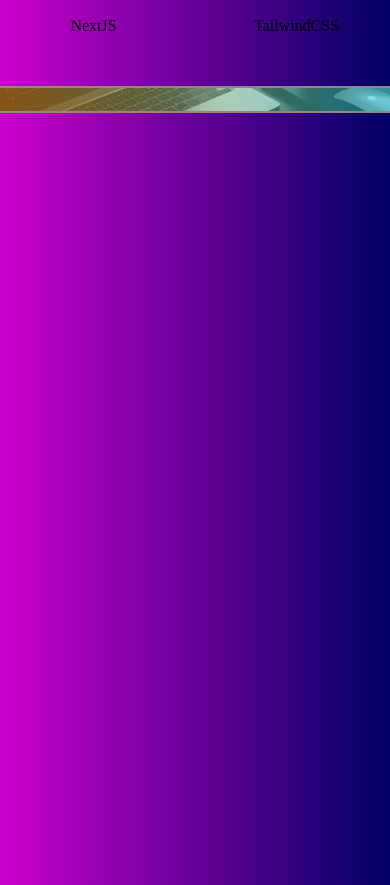
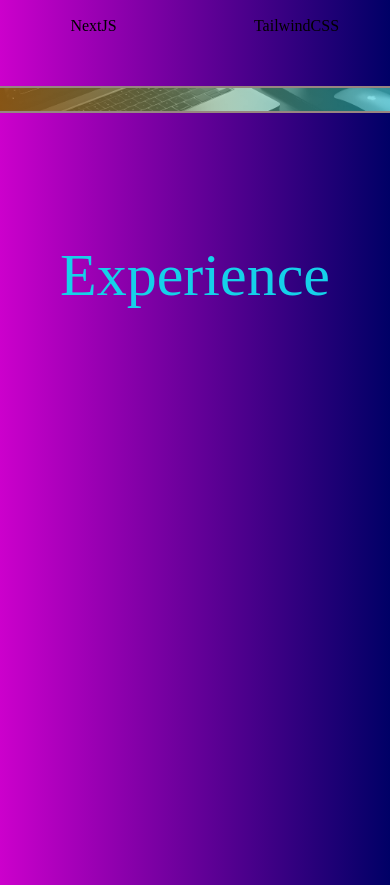
Before and after one commit to prabodhaj32/Protfolio, a React (Vite) app: page / in a window 390 px wide. Shown: the part 2766-3651 px from the top of the page. Built offline with nearby package versions, Linux system fonts and the light colour scheme.

Commit message:
add Experience.jsx fills

```diff
--- a/src/App.jsx
+++ b/src/App.jsx
@@ -1,6 +1,5 @@
-
-
 import AboutMeMain from './components/aboutMeSection/AboutMeMain';
+import ExperienceMain from './components/experienceSection/ExperienceMain';
 import HelperSection from './components/HelperSection';
 import HeroGradient from './components/heroSection/HeroGradient';
 import HeroMain from './components/heroSection/HeroMain';
@@ -21,6 +20,7 @@ function App() {
       <AboutMeMain/>
       <SkillsMain/>
       <SubSkills/>
+      <ExperienceMain/>
       <HelperSection/>
 
 
--- /dev/null
+++ b/src/components/experienceSection/AllExperiences.jsx
@@ -0,0 +1,11 @@
+import React from 'react'
+
+const AllExperiences = () => {
+  return (
+    <div>
+
+    </div>
+  )
+}
+
+export default AllExperiences
--- /dev/null
+++ b/src/components/experienceSection/ExperienceMain.jsx
@@ -0,0 +1,17 @@
+import React from 'react';
+import AllExperiences from './AllExperiences';
+import ExperienceText from './ExperienceText';
+import ExperienceTop from './ExperienceTop';
+
+const ExperienceMain = () => {
+  return (
+    <div className="experience-main">
+      <ExperienceTop />
+      <AllExperiences />
+      <div className="w-full h-1 mt-4 bg-lightBrown lg:block sm:hidden"></div>
+      <ExperienceText />
+    </div>
+  );
+};
+
+export default ExperienceMain;
--- /dev/null
+++ b/src/components/experienceSection/ExperienceText.jsx
@@ -0,0 +1,12 @@
+import React from 'react'
+
+const ExperienceText = () => {
+  return (
+    <div className="flex flex-col items-center mt-[100px]">
+      <h2 className="text-6xl text-cyan mb-10">Experience</h2>
+
+    </div>
+  );
+};
+
+export default ExperienceText
--- /dev/null
+++ b/src/components/experienceSection/ExperienceTop.jsx
@@ -0,0 +1,16 @@
+import React from 'react'
+import ExperienceTopLeft from "./ExperienceTopLeft";
+import ExperienceTopMiddle from "./ExperienceTopMiddle";
+import ExperienceTopRight from "./ExperienceTopRight";
+
+const ExperienceTop = () => {
+  return (
+    <div className="flex lg:flex-row sm:flex-col gap-4 items-center justify-center">
+      <ExperienceTopLeft />
+      <ExperienceTopMiddle />
+      <ExperienceTopRight />
+    </div>
+  );
+};
+
+export default ExperienceTop;
--- /dev/null
+++ b/src/components/experienceSection/ExperienceTopLeft.jsx
@@ -0,0 +1,11 @@
+import React from 'react'
+
+const ExperienceTopLeft = () => {
+  return (
+    <div>
+
+    </div>
+  )
+}
+
+export default ExperienceTopLeft;
--- /dev/null
+++ b/src/components/experienceSection/ExperienceTopMiddle.jsx
@@ -0,0 +1,11 @@
+import React from 'react'
+
+const ExperienceTopMiddle = () => {
+  return (
+    <div>
+
+    </div>
+  )
+}
+
+export default ExperienceTopMiddle;
--- /dev/null
+++ b/src/components/experienceSection/ExperienceTopRight.jsx
@@ -0,0 +1,11 @@
+import React from 'react'
+
+const ExperienceTopRight = () => {
+  return (
+    <div>
+
+    </div>
+  )
+}
+
+export default ExperienceTopRight;
--- a/src/components/skillsSection/SubSkills.jsx
+++ b/src/components/skillsSection/SubSkills.jsx
@@ -1,11 +1,11 @@
-import React from 'react'
+import React from 'react';
 
 const SubSkills = () => {
   return (
     <div className="border-y-2 border-lightGrey relative ">
       <div className="absolute bg-gradient-to-r from-orange to-cyan opacity-50 w-full h-full"></div>
       <img
-        src="../../public/images/subSkills.jpg"
+        src="/images/subSkills.jpg"
         alt="subSkills image"
         className=""
       />
```
